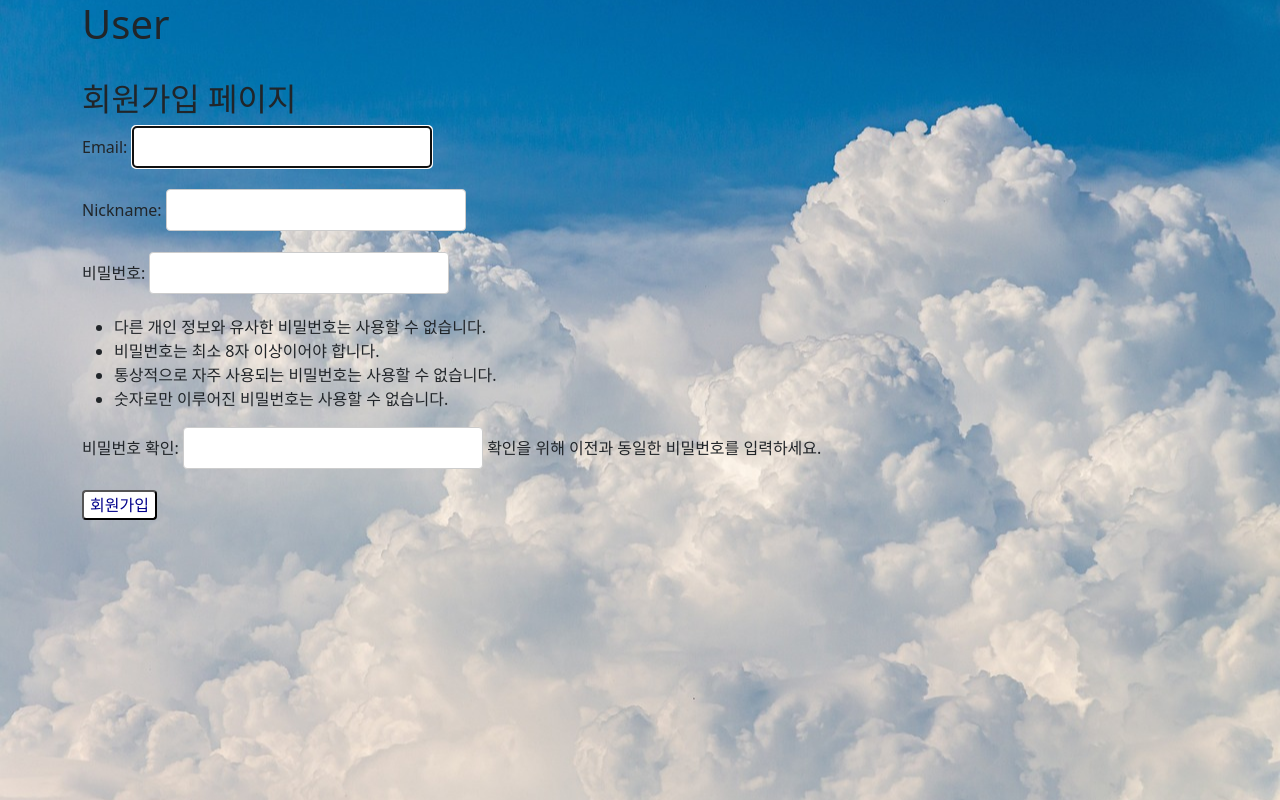
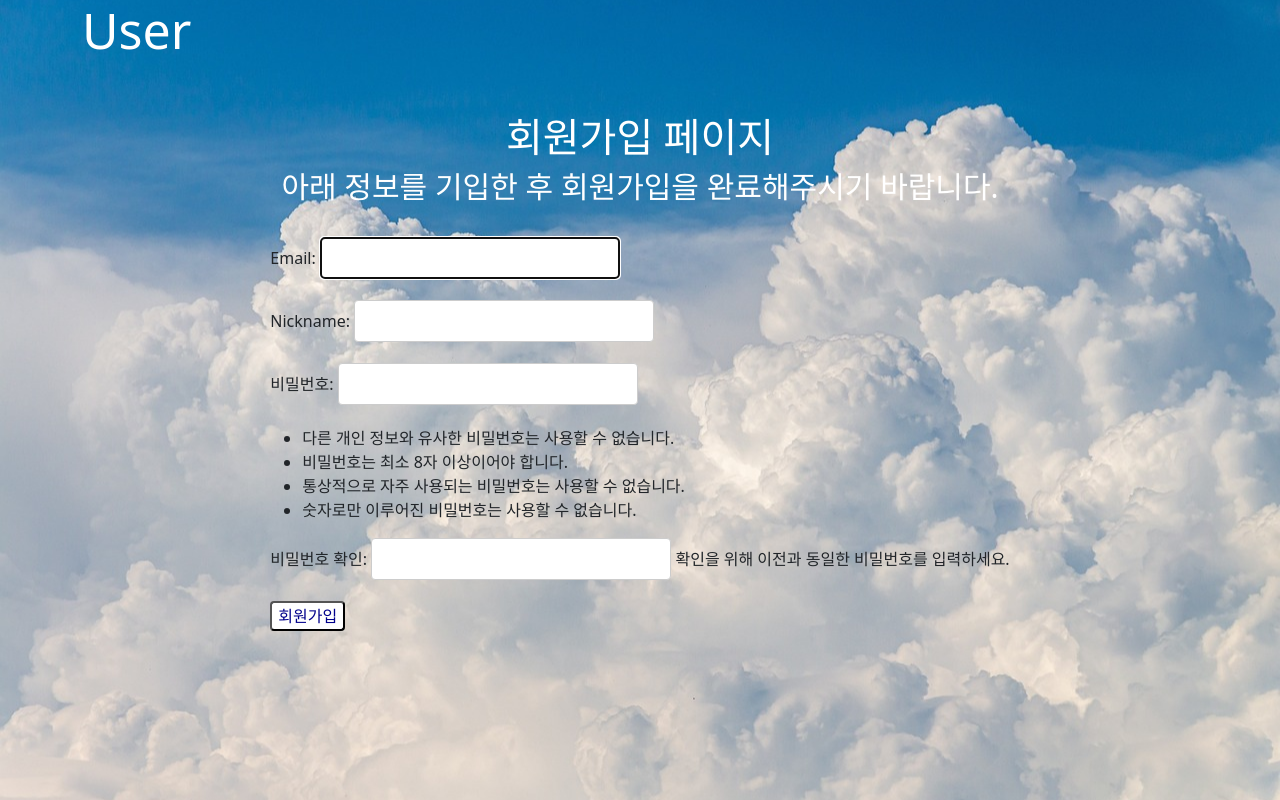
Before and after one commit to FutureMaker0/django_webex, a Django app: page /user/register/ in a window 1280 px wide. Run offline with Django 4.2, Linux system fonts and the light colour scheme.

Commit message:
회원가입/로그인 템플릿 ui css 업데이트

```diff
--- a/user/templates/user/base.html
+++ b/user/templates/user/base.html
@@ -14,7 +14,7 @@
 
 <div class="container">
 
-<h1>User</h1><br>
+<h1 id="userindex_h1">User</h1><br>
     {% block content %}
     {% endblock %}
 
--- a/user/templates/user/user_register.html
+++ b/user/templates/user/user_register.html
@@ -1,13 +1,18 @@
 {% extends 'user/base.html' %}
 
 {% block content %}
-<h2>회원가입 페이지</h2>
+<div class="container register-align">
 
-<form action="{% url 'user:register' %}" method="post">
-    {% csrf_token %}
-    {{ form.as_p }}
-    <input type="submit" value="회원가입">
+    <h2 id="register-h2">회원가입 페이지</h2>
+    <h3 id="register-h3">아래 정보를 기입한 후 회원가입을 완료해주시기 바랍니다.</h3>
 
-</form>
+    <form action="{% url 'user:register' %}" method="post" class="mt-4">
+        {% csrf_token %}
+        {{ form.as_p }}
+        <input type="submit" value="회원가입">
+
+    </form>
+
+</div>
 
 {% endblock %}
```
Also changed, not shown: user/templates/user/user_login.html (+9 -6 lines).
